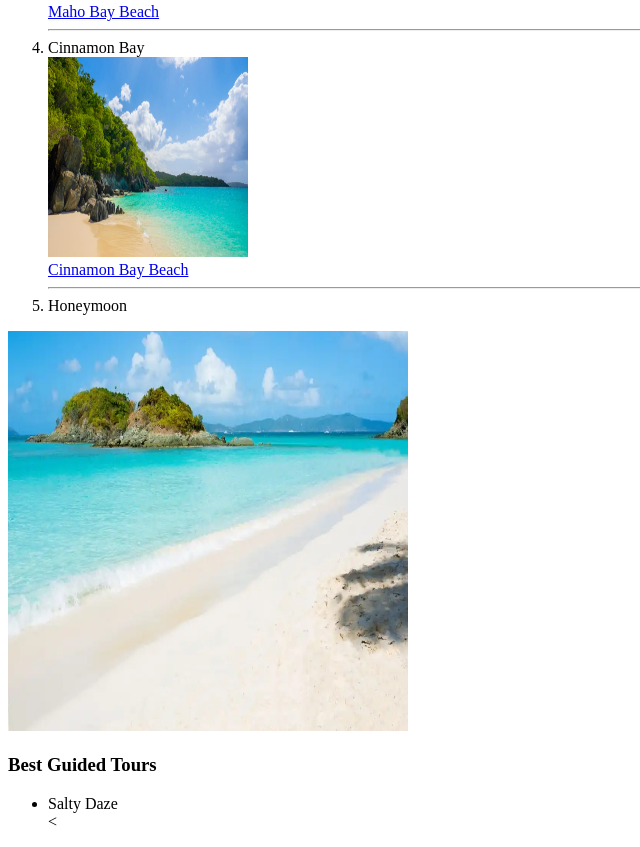
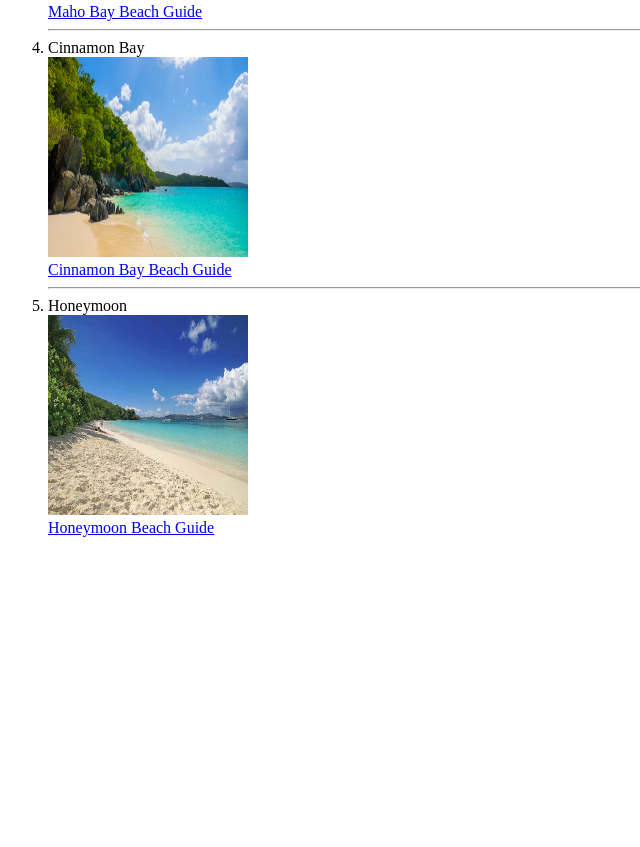
Before and after one commit to Nick-Stoner1150/St-John-Attractions, a plain HTML site: page index.html in a window 1280 px wide. Shown: the part 944-1791 px from the top of the page, without its empty margins (0-640 px from the left). After the commit the page ends 1497 px from the top, so only its background shows below. Drawn offline with Linux system fonts and the light colour scheme.

Commit message:
added honeymoon

```diff
--- a/index.html
+++ b/index.html
@@ -46,7 +46,7 @@
 
             <a href="https://stjohn-beachguide.com/maho-bay/" target="_blank">
                 <br />
-                Maho Bay Beach</a>
+                Maho Bay Beach Guide</a>
         </li>
         <hr />
 
@@ -58,25 +58,20 @@
 
             <a href="https://stjohn-beachguide.com/cinnamon-bay/" target="_blank">
             <br />
-            Cinnamon Bay Beach</a>
+            Cinnamon Bay Beach Guide</a>
         </li>
         <hr />
 
-        <li>Honeymoon</li>
+        <li>Honeymoon
+            <br />
+            <img src="assets/honeymoon-beach.jpg"
+            alt="A picture of Honeymoon Beach"
+            width="200" height="200">
+
+            <a href="https://stjohn-beachguide.com/honeymoon-bay-2/" target="_blank">
+            <br />
+            Honeymoon Beach Guide</a>
+        </li>
     </ol>
-
-    <img src="./assets/Trunk-Bay-Beach.jpg"
-        alt="A picture of Trunk Bay Beach"
-        width="400" height="400">
-
-    <br />
-
-
-    <h3>Best Guided Tours</h3>
-    <ul>
-        <li>Salty Daze</li>
-        <
-    </ul>
-
 </body>
 </html>
```
Also changed, not shown: assets/honeymoon-beach.jpg (added).
